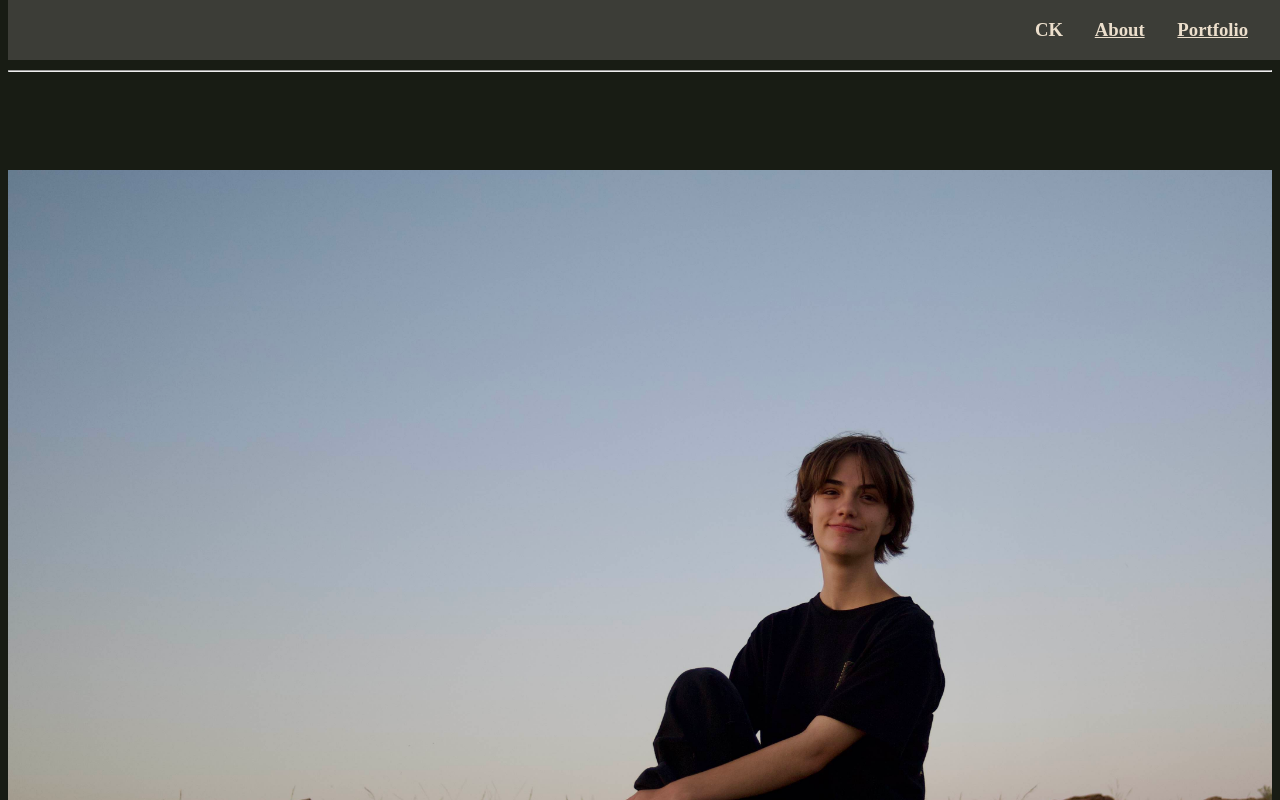
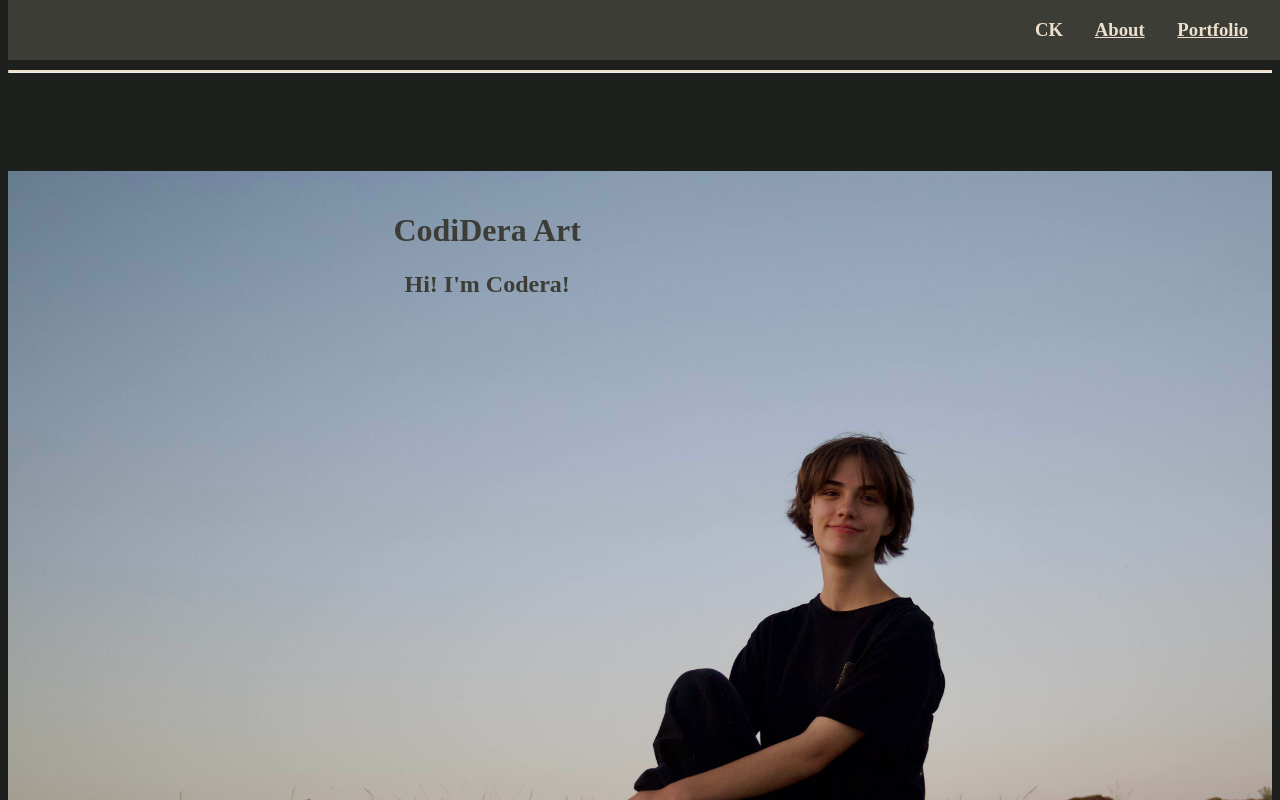
Before and after one commit to CodiDera/codidera.website, a plain HTML site: page index.html in a window 1280 px wide. Shown: the top 800 px of the page. Drawn offline with Linux system fonts and the light colour scheme.

Commit message:
push origin

```diff
--- a/portfolio.html
+++ b/portfolio.html
@@ -1,7 +1,7 @@
 <!DOCTYPE html>
 <html>
     <head>
-        <title>Porfolio</title
+        <title>Porfolio</title>
         <link rel="stylesheet" type="text/css" href="index.html">
         <link rel="stylesheet" type="text/css" href="portfolio.html">
         <link rel="stylesheet" type="text/css" href="style.css">
@@ -98,9 +98,9 @@
                 <p>2024</p>
                 <p>Sketchbook-Graphite/Colored Pencil/Ink</p>
                 <span id="sketch">
-                    <img src="IMG_6806.jpeg">
-                    <img src="IMG_6807.jpeg">
-                    <img src="IMG_fruit.jpeg">
+                    <img src="IMG_6806.jpg">
+                    <img src="IMG_6807.jpg">
+                    <img src="IMG_6760.jpg">
                 </span>
                     <br>
                     <br>
--- a/style.css
+++ b/style.css
@@ -1,5 +1,5 @@
 body{
-    background-color:#181C14;
+    background-color:#1E201E;
 }
 header{
     display:block;
@@ -15,6 +15,11 @@ header{
     width:350px;
     padding-left:10px;
     padding-right:10px;
+}
+.container {
+  position: relative;
+  text-align: center;
+  color: white;
 }
 .section{
     background-color:#3C3D37;
@@ -32,6 +37,22 @@ header{
     position:relative;
     z-index:-1;
 }
+#text {
+  position:absolute;
+  top: 20px;
+  left: 30%;
+  transform: translate (-50%, -50%);
+  max-width:200px;
+  min-width:200px;
+}
+@media (max-width:400px){
+    h1{
+        font-size:.5em;
+    }
+    h2{
+        font-size:.4em;
+    }
+}
 @keyframes slidein {
   from {
     translate: 150vw 0;
@@ -43,17 +64,13 @@ header{
     scale: 100% 1;
   }
 }
-@keyframes slideup {
-    from{
-
-    }
-}
 hr{
-    color:#ECDFCC;
+    border-top:2px solid #ECDFCC;
 }
 h3{
     color:#ECDFCC;
     text-align:right;
+    z-index:1;
 }
 a{
     color:#ECDFCC;
@@ -61,10 +78,12 @@ a{
 h1{
     color:#ECDFCC;
     text-align:center;
+    z-index:1;
 }
 h2{
     color:#ECDFCC;
     text-align:center;
+    z-index:1;
 }
 p{
     color:#ECDFCC;
@@ -81,3 +100,6 @@ img:hover{
 video:hover{
     width:350px;
 }
+div{
+    column-gap:80px;
+}
```
